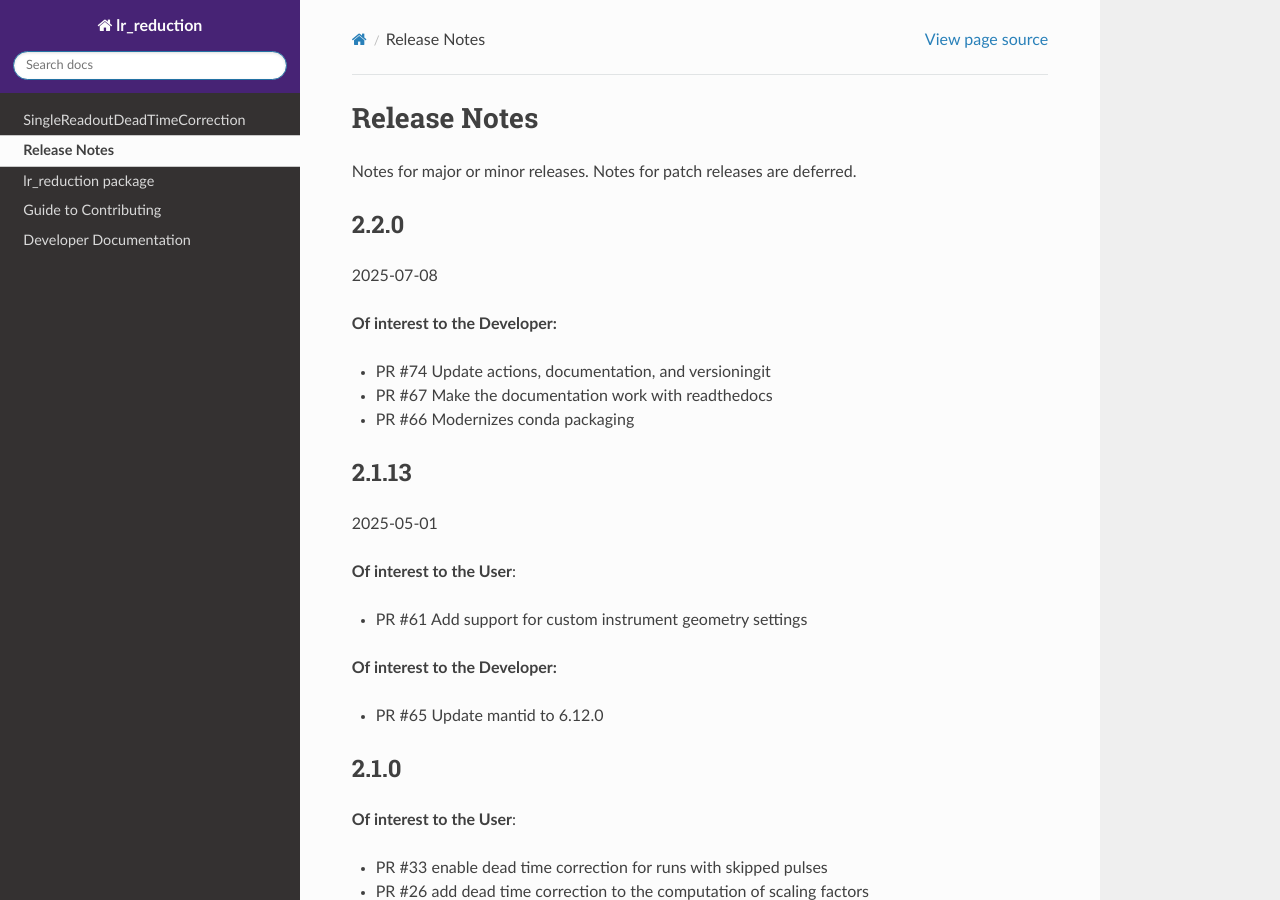
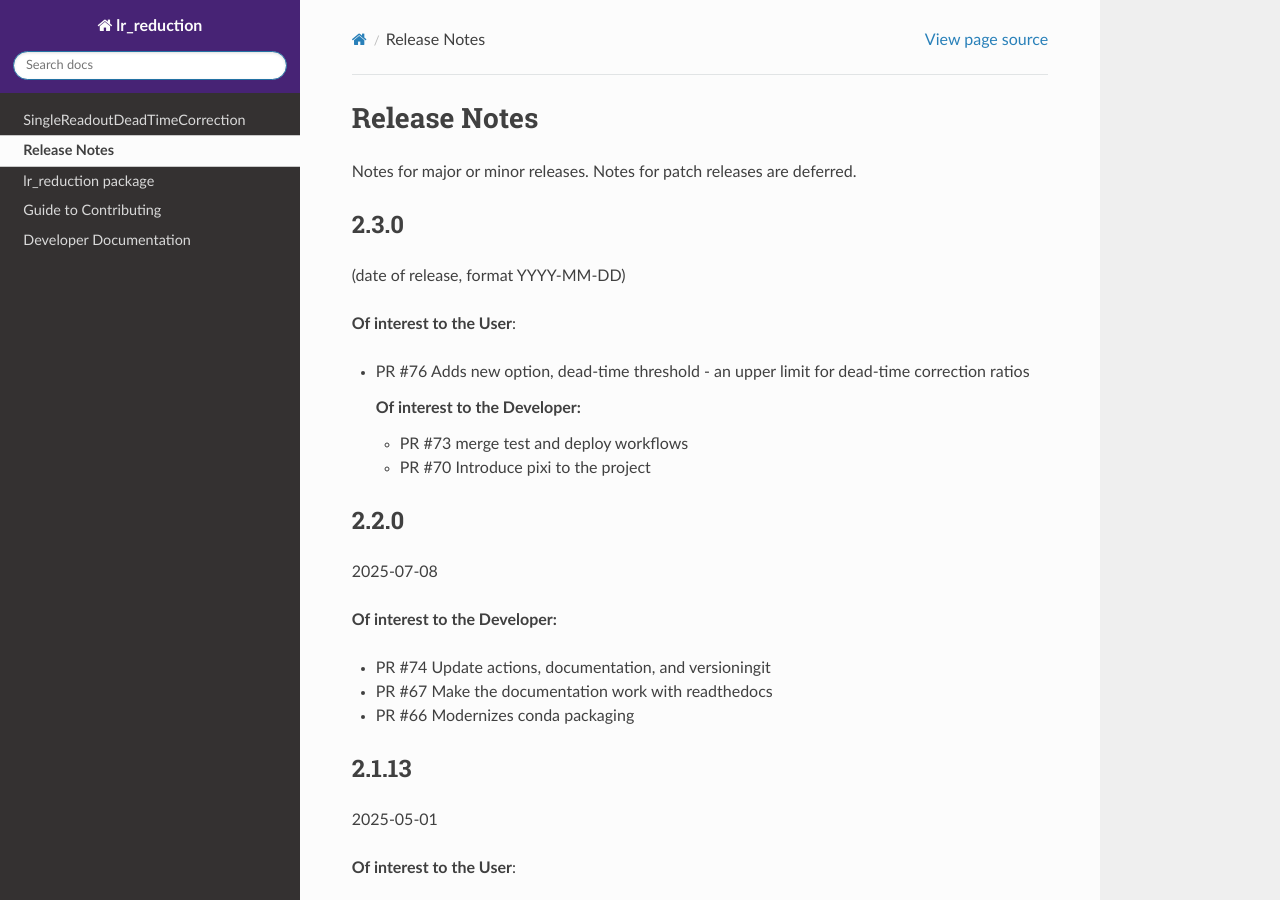
Before and after one commit to neutrons/LiquidsReflectometer, a Sphinx documentation site: the page built from docs/release_notes.rst, in a window 1280 px wide and 900 px high. Built offline with Sphinx 7.4.7 and the Read the Docs theme 3.1.0, drawn with Linux system fonts in a browser that asks for light colours; the version number is read from the project's files by our own code.

Commit message:
v2.3.0 release notes added

```diff
--- a/docs/release_notes.rst
+++ b/docs/release_notes.rst
@@ -6,19 +6,32 @@ Release Notes
 Notes for major or minor releases. Notes for patch releases are deferred.
 
 ..
-    2.3.0
+    X.Y.Z
     -----
     (date of release, format YYYY-MM-DD)
 
     **Of interest to the User**:
 
-    - PR #76 Adds new option, dead-time threshold - an upper limit for dead-time correction ratios
+    - PR #N one liner description
 
     **Of interest to the Developer:**
 
-    - PR #73 merge test and deploy workflows
-    - PR #70 Introduce pixi to the project
+    - PR #M one liner description
 ..
+
+
+2.3.0
+-----
+(date of release, format YYYY-MM-DD)
+
+**Of interest to the User**:
+
+- PR #76 Adds new option, dead-time threshold - an upper limit for dead-time correction ratios
+
+  **Of interest to the Developer:**
+
+  - PR #73 merge test and deploy workflows
+  - PR #70 Introduce pixi to the project
 
 
 2.2.0
```
